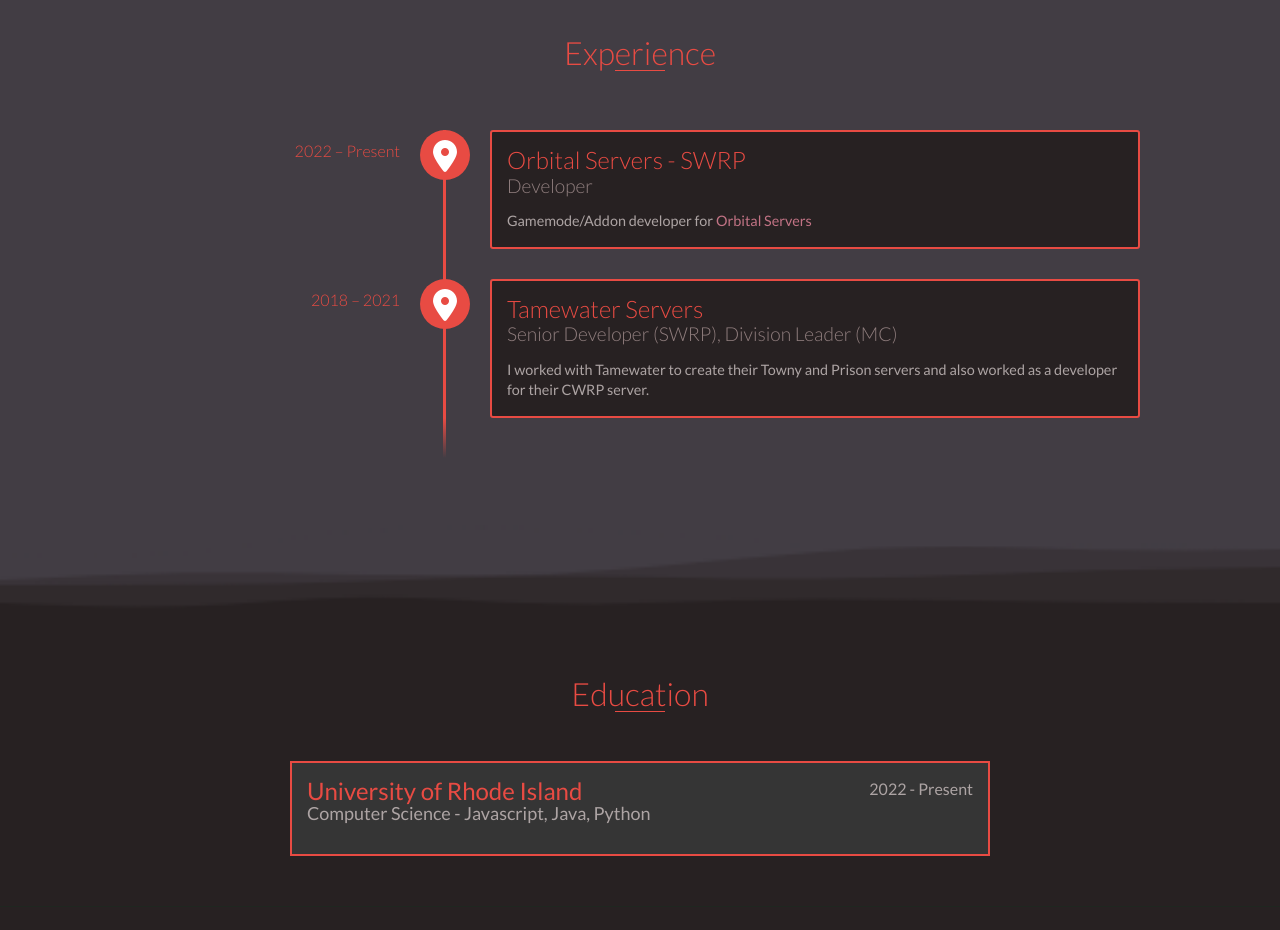
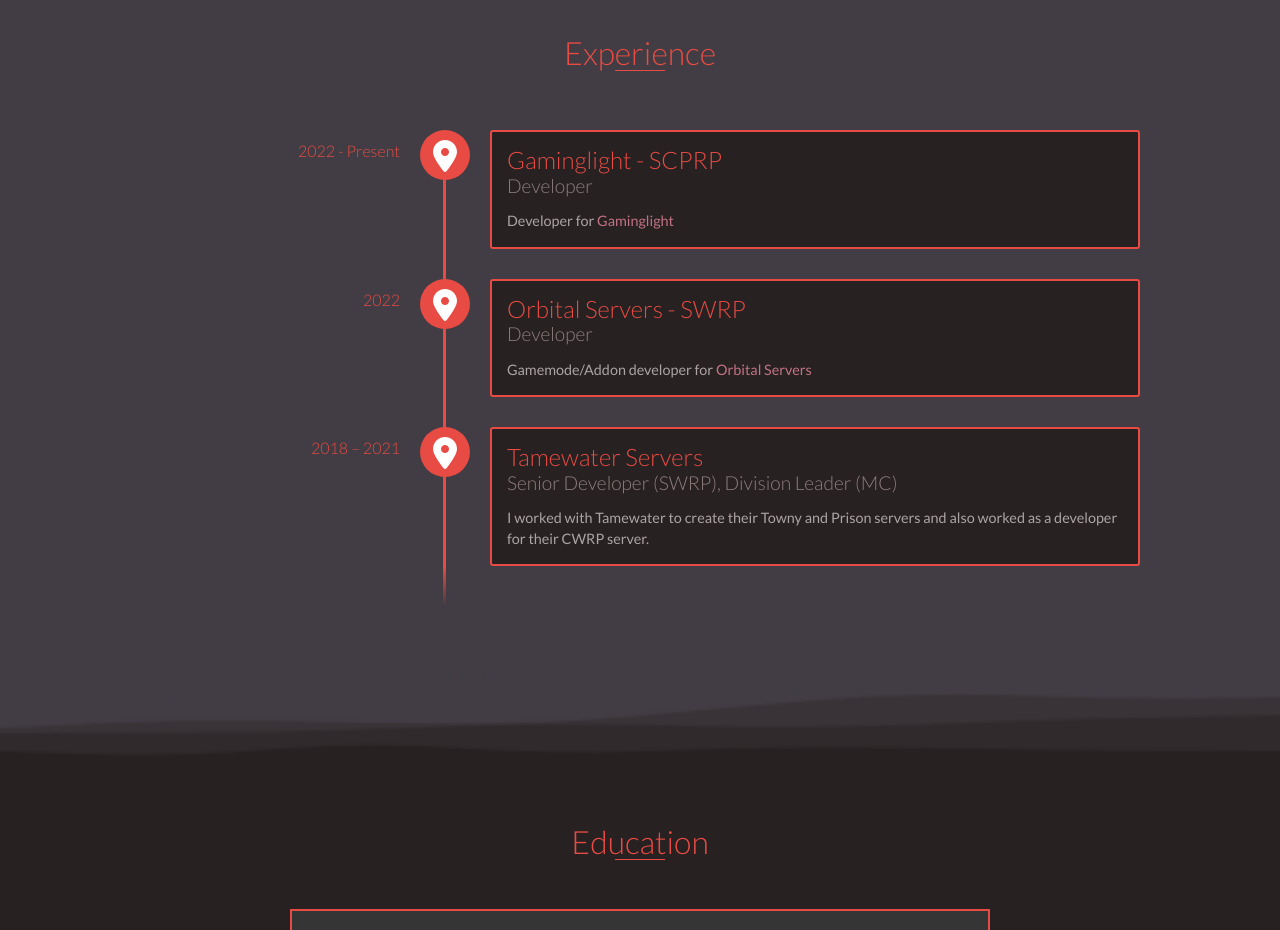
Before and after one commit to d3nosaur/d3nosaur.github.io, a website: page index.html in a window 1280 px wide. Shown: the part 1020-1950 px from the top of the page. Drawn offline with nearby package versions, Linux system fonts and the light colour scheme.

Commit message:
Add gaminglight to experience

```diff
--- a/index.html
+++ b/index.html
@@ -52,7 +52,14 @@
     <div id="experience" class="background-alt">
         <h2 class="heading">Experience</h2>
         <div id="experience-timeline">
-            <div data-date="2022 – Present" class="fadescroll">
+            <div data-date="2022 - Present" class="fadescroll">
+                <h3>Gaminglight - SCPRP</h3>
+                <h4>Developer</h4>
+                <p>
+		    Developer for <a href="https://gaminglight.com/">Gaminglight</a>
+                </p>
+            </div>
+            <div data-date="2022" class="fadescroll">
                 <h3>Orbital Servers - SWRP</h3>
                 <h4>Developer</h4>
                 <p>
```
